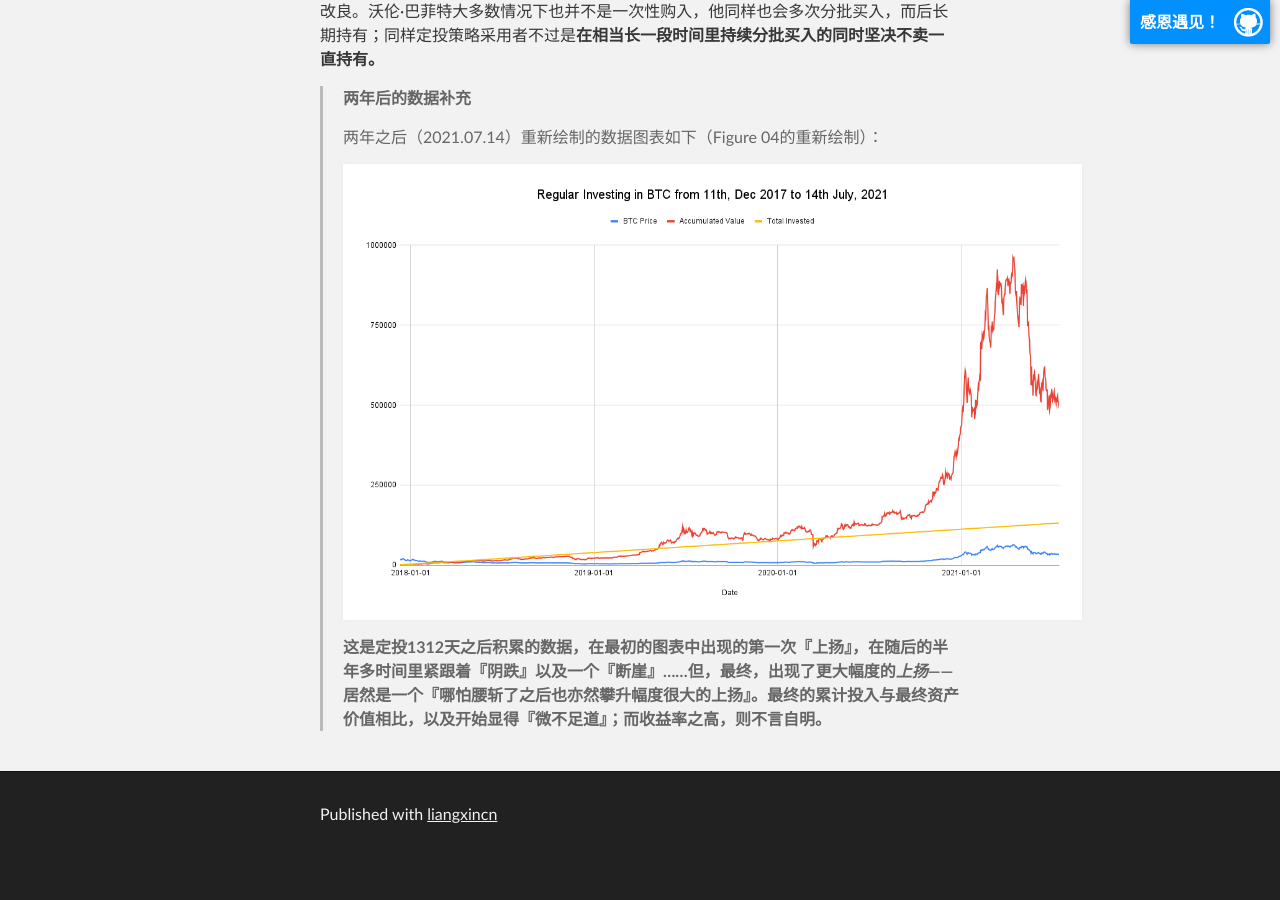
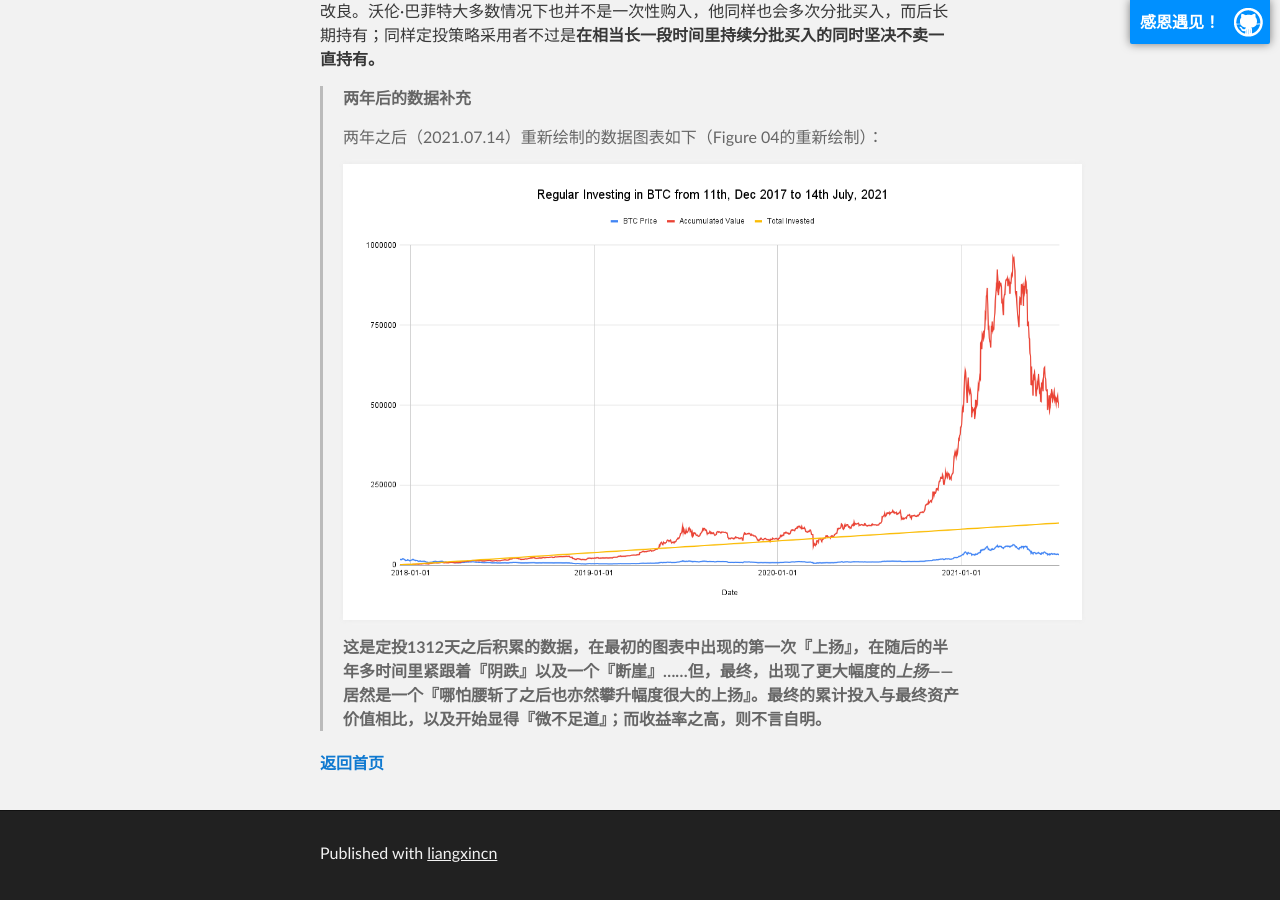
Before and after one commit to liangxincn/-, a Jekyll site: the page built from chapter01-1.md, in a window 1280 px wide and 900 px high, scrolled down 4358 px. Built offline with Jekyll 4.4.1, drawn with Linux system fonts in a browser that asks for light colours; our own code applies the rules of GitHub Pages for plain Markdown files; before the commit the page ends 5219 px from its top, so only the background shows below that.

Commit message:
Update chapter01-1.md

```diff
--- a/chapter01-1.md
+++ b/chapter01-1.md
@@ -73,5 +73,5 @@
 > ![Figure04.2021.07.14](assets/images/Figure04.2021.07.14.png)
 >
 > **这是定投1312天之后积累的数据，在最初的图表中出现的第一次『上扬』，在随后的半年多时间里紧跟着『阴跌』以及一个『断崖』……但，最终，出现了更大幅度的*上扬*——居然是一个『哪怕腰斩了之后也亦然攀升幅度很大的上扬』。最终的累计投入与最终资产价值相比，以及开始显得『微不足道』；而收益率之高，则不言自明。**
->
->
+
+[**返回首页**](./index.md)
```
